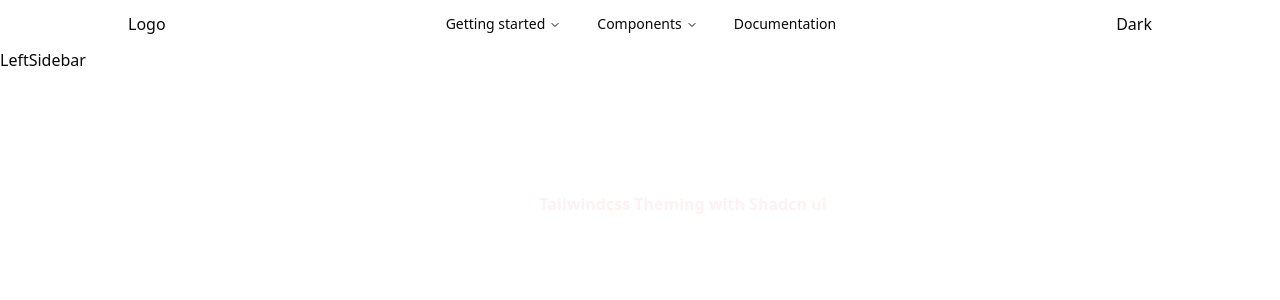
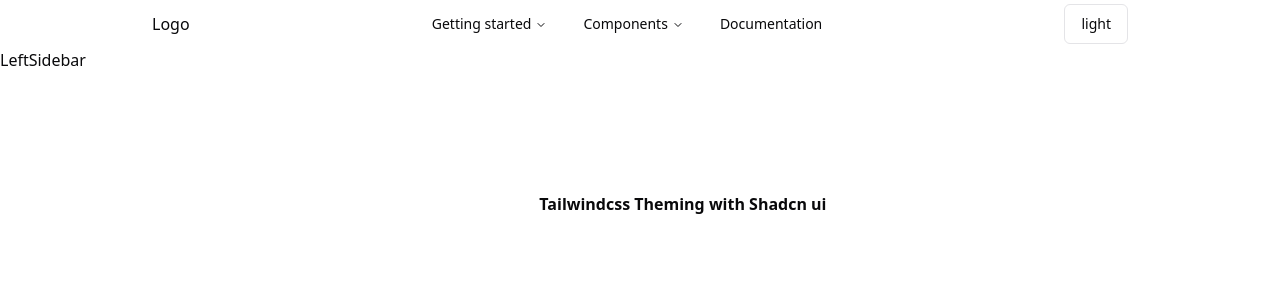
Before and after one commit to rakibtweets/tailwind-theme-style-guide, a Next.js app: page / in a window 1280 px wide. Shown: the top 300 px of the page. Built offline with nearby package versions, Linux system fonts and the light colour scheme.

Commit message:
Fix styling and add theme toggle button

```diff
--- a/app/(root)/(home)/page.tsx
+++ b/app/(root)/(home)/page.tsx
@@ -1,7 +1,7 @@
 export default async function Home() {
   return (
     <main className="mx-auto max-w-7xl">
-      <h1 className="text-center font-bold text-primary-foreground">
+      <h1 className="text-center font-bold text-foreground">
         Tailwindcss Theming with Shadcn ui
       </h1>
     </main>
--- a/components/shared/navbar/Navbar.tsx
+++ b/components/shared/navbar/Navbar.tsx
@@ -1,4 +1,5 @@
 'use client';
+import { Button } from '@/components/ui/button';
 import {
   NavigationMenu,
   NavigationMenuContent,
@@ -8,6 +9,7 @@
   NavigationMenuTrigger,
   navigationMenuTriggerStyle
 } from '@/components/ui/navigation-menu';
+import { useTheme } from '@/hooks/useTheme';
 import Link from 'next/link';
 
 const components: { title: string; href: string; description: string }[] = [
@@ -48,9 +50,10 @@
 ];
 
 const Navbar = () => {
+  const { mode, setMode } = useTheme();
   return (
     <>
-      <header className=" mx-auto flex h-12 max-w-5xl items-center justify-between  ">
+      <header className=" mx-auto flex h-12 max-w-5xl items-center justify-between p-6  ">
         <div>
           <p>Logo</p>
         </div>
@@ -130,7 +133,21 @@
           </NavigationMenu>
         </div>
         <div>
-          <p className="text-foreground">Dark</p>
+          <Button
+            variant="outline"
+            onClick={() => {
+              if (mode === 'dark') {
+                setMode('light');
+                localStorage.setItem('theme', 'light');
+              } else if (mode === 'light') {
+                setMode('dark');
+                localStorage.setItem('theme', 'dark');
+              }
+            }}
+            className="text-foreground"
+          >
+            {mode}
+          </Button>
         </div>
       </header>
     </>
```
